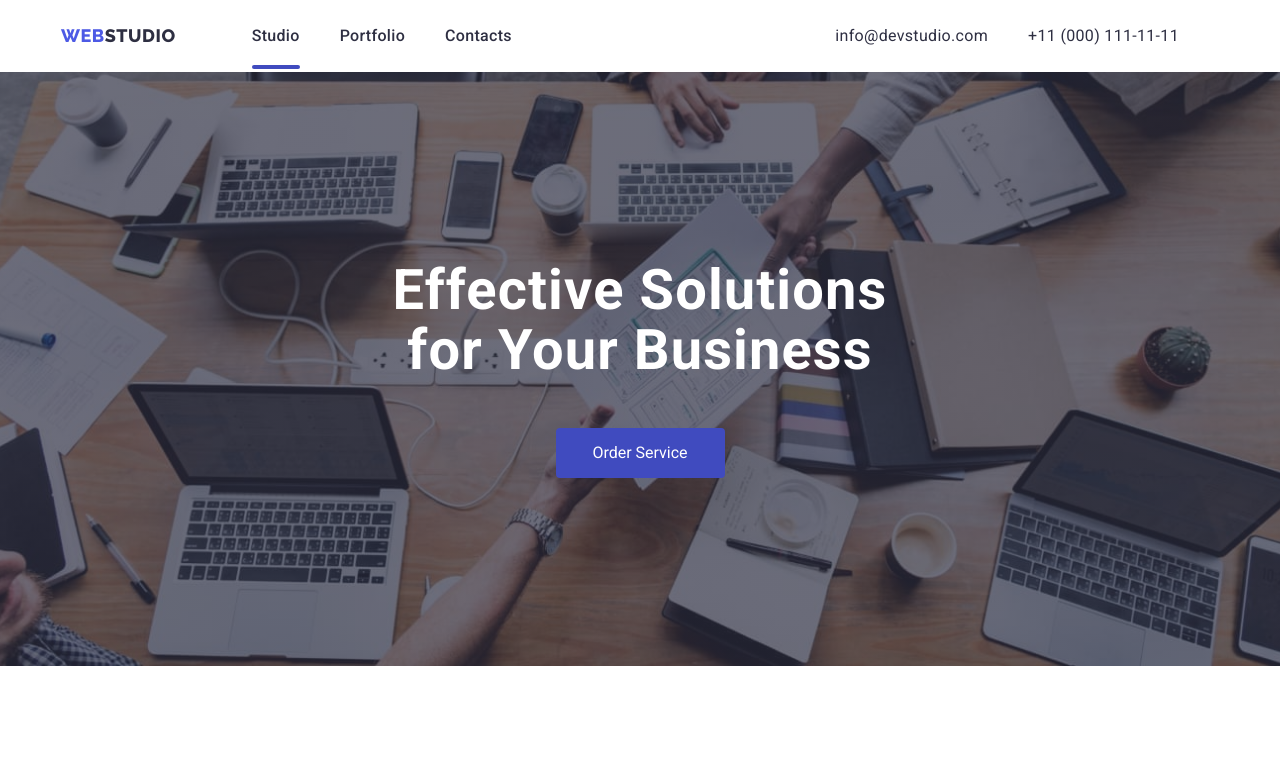
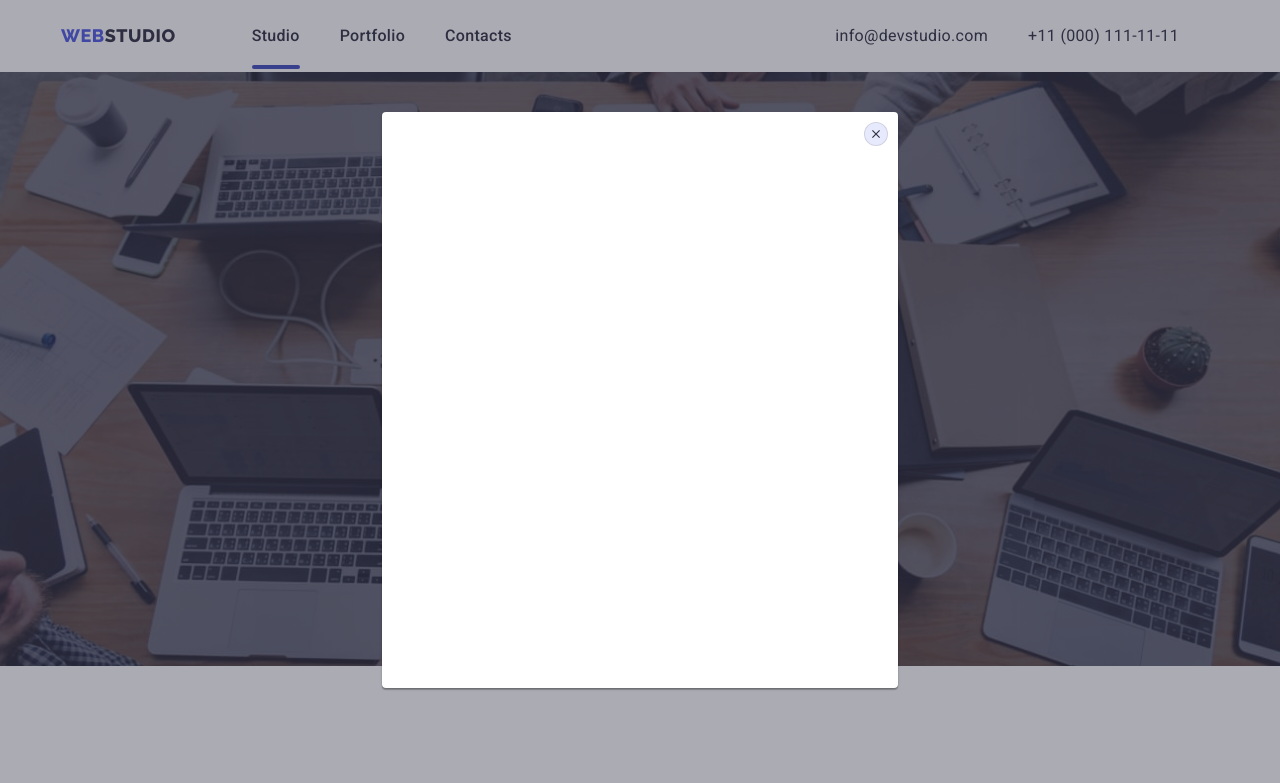
Before and after one commit to AnastasiaCarlii/goit-markup-hw-05, a plain HTML site: page index.html in a window 1280 px wide. Both pictures are taken after a click on the button "Order Service". Shown: the top 783 px of the page. Drawn offline with nearby package versions, Linux system fonts and the light colour scheme.

Commit message:
modal button

```diff
--- a/css/styles.css
+++ b/css/styles.css
@@ -59,6 +59,62 @@ img {
   text-decoration: underline;
   padding: 24px 0;
   position: relative;
+}
+/* MODAL */
+.backdrop.is-hidden {
+  opacity: 0;
+  visibility: hidden;
+  pointer-events: none;
+}
+.backdrop {
+  position: fixed;
+  top: 0;
+  left: 0;
+  width: 100%;
+  height: 100%;
+  transition-property: opacity;
+  visibility: visible;
+  z-index: 100;
+  transition-duration: 250ms;
+  transition-timing-function: cubic-bezier(0.4, 0, 0.2, 1);
+  background: rgba(46, 47, 66, 0.4);
+}
+.modal {
+  position: relative;
+  display: flex;
+  top: 50%;
+  left: 50%;
+  transform: translate(-50%, -50%);
+  width: 516px;
+  height: 576px;
+  background-color: var(--primary-white-color);
+  box-shadow: 0px 1px 1px rgba(0, 0, 0, 0.14), 0px 1px 3px rgba(0, 0, 0, 0.12),
+    0px 2px 1px rgba(0, 0, 0, 0.2);
+  border-radius: 4px;
+}
+.modal-close-btn {
+  position: absolute;
+  top: 10px;
+  right: 10px;
+  border-radius: 50%;
+  width: 24px;
+  height: 24px;
+  display: flex;
+  justify-content: center;
+  align-items: center;
+  background: var(--footer-text-color);
+  color: var(--title-text-color);
+  border: 1px solid rgba(0, 0, 0, 0.1);
+  transition-duration: 250ms;
+  transition-timing-function: cubic-bezier(0.4, 0, 0.2, 1);
+}
+.modal-close-btn:is(:hover, :focus) {
+  border-color: var(--accent-color);
+  background-color: var(--accent-color);
+  color: var(--footer-text-color);
+}
+.modal-close-btn-icon {
+  fill: currentColor;
 }
 
 /* ...........HEADER */
--- a/index.html
+++ b/index.html
@@ -59,12 +59,25 @@
     </header>
 
     <main>
+      <!-- Modal -->
+
+      <div class="backdrop is-hidden" data-modal>
+        <div class="modal">
+          <button data-modal-close class="modal-close-btn">
+            <svg class="modal-close-btn-icon" width="8" height="8">
+              <use href="./images/symbol-defs.svg#icon-close"></use>
+            </svg>
+          </button>
+        </div>
+      </div>
       <!-- Section1 Hero -->
       <section class="hero">
         <div class="container">
           <h1 class="hero-title">Effective Solutions for Your Business</h1>
 
-          <button type="button" class="button-primary">Order Service</button>
+          <button data-modal-open type="button" class="button-primary">
+            Order Service
+          </button>
         </div>
       </section>
       <!-- Section2 -->
@@ -490,5 +503,7 @@
         </div>
       </div>
     </footer>
+
+    <script src="./js/modal.js"></script>
   </body>
 </html>
--- /dev/null
+++ b/js/modal.js
@@ -0,0 +1,14 @@
+(() => {
+  const refs = {
+    openModalBtn: document.querySelector("[data-modal-open]"),
+    closeModalBtn: document.querySelector("[data-modal-close]"),
+    modal: document.querySelector("[data-modal]"),
+  };
+
+  refs.openModalBtn.addEventListener("click", toggleModal);
+  refs.closeModalBtn.addEventListener("click", toggleModal);
+
+  function toggleModal() {
+    refs.modal.classList.toggle("is-hidden");
+  }
+})();
```
Also changed, not shown: images/symbol-defs.svg (added).
